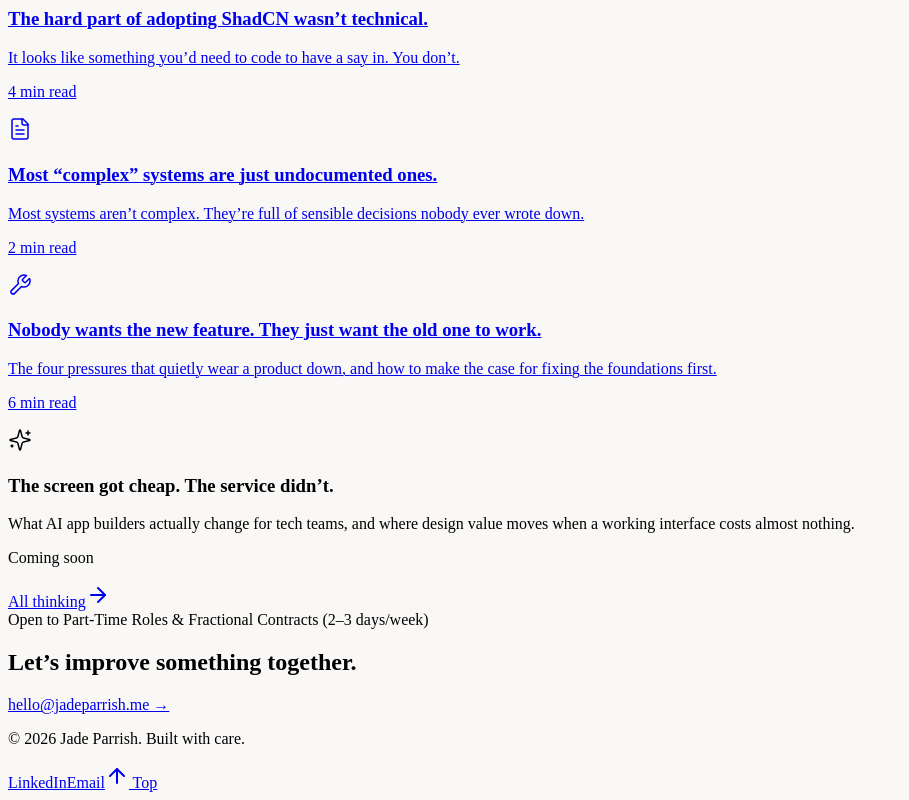
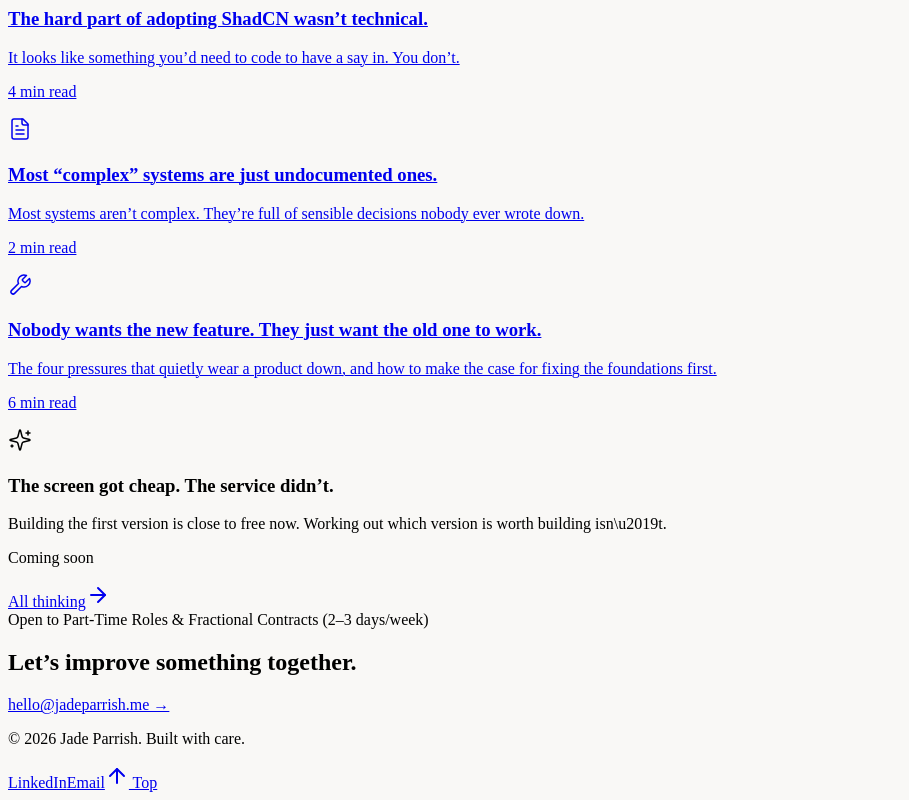
Before and after one commit to jadeparrish/portfolio, a Next.js app: page / in a window 1280 px wide. Shown: the part 3683-4483 px from the top of the page, without its empty margins (0-909 px from the left). Built offline with nearby package versions, Linux system fonts and the light colour scheme.

Commit message:
Update caseStudiesData.js

```diff
--- a/app/caseStudiesData.js
+++ b/app/caseStudiesData.js
@@ -163,7 +163,7 @@ export const thinkingList = [
     readTime: 'Coming soon',
     title: 'The screen got cheap. The service didn\u2019t.',
     description:
-      'What AI app builders actually change for tech teams, and where design value moves when a working interface costs almost nothing.',
+      'Building the first version is close to free now. Working out which version is worth building isn\\u2019t.',
     hasPage: false,
   },
 ];
```
